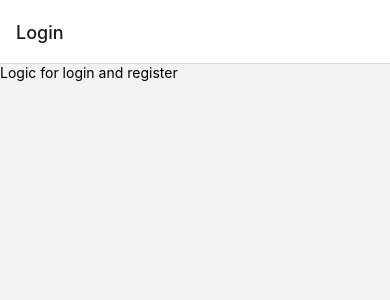
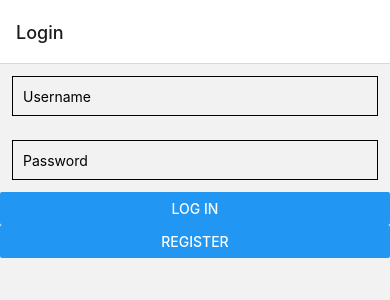
Before and after one commit to svenhho/mobile_application_project, a React Native app: screen /Login in a window 390 px wide. Shown: the top 300 px of the page. Built offline with nearby package versions, Linux system fonts and the light colour scheme.

Commit message:
simple navigation

```diff
--- a/App.js
+++ b/App.js
@@ -18,7 +18,7 @@ export default function App() {
     <NavigationContainer>
       <Stack.Navigator>
         <Stack.Screen name="Login" component={Login}/>
-        <Stack.Screen name="Homepage" component={Homepage}/>
+        <Stack.Screen name="Homepage" component={Homepage} options={{headerBackButtonMenuEnabled: false, headerBackVisible: false}}/>
         <Stack.Screen name="Personal Records" component={PersonalRecords}/>
         <Stack.Screen name="Plan Workout" component={PlanWorkout}/>
         <Stack.Screen name="Settings" component={Settings}/>
--- a/scenes/Homepage.js
+++ b/scenes/Homepage.js
@@ -1,8 +1,28 @@
 import React from 'react'
-import { Text } from 'react-native'
+import { Button, Text, SafeAreaView } from 'react-native'
 
-export default function Homepage(){
+export default function Homepage({ navigation }){
     return(
-        <Text>Main page in the application with "Hello _name_" and options</Text>
-    )
+        <SafeAreaView>
+            <Text>Main page in the application with "Hello _name_" and options</Text>
+            <Button
+                title="Go to Settings"
+                onPress={() =>
+                    navigation.navigate('Settings')
+                }
+            />
+            <Button
+                title="Go to personal records"
+                onPress={() =>
+                    navigation.navigate('Personal Records')
+                }
+            />
+            <Button
+                title="Go to User"
+                onPress={() =>
+                    navigation.navigate('User')
+                }
+            />
+        </SafeAreaView>
+            )
 }
--- a/scenes/Login.js
+++ b/scenes/Login.js
@@ -1,8 +1,37 @@
 import React from 'react'
-import { Text } from 'react-native'
+import { Button, TextInput, SafeAreaView, StyleSheet } from 'react-native'
 
-export default function Login(){
+export default function Login({ navigation }){
+    const loginFunction = () => {
+    /** create checks that it is a user */
+    return navigation.navigate('Homepage')
+    };
+
+    const register = () => {
+    console.log("create logic for this")
+    }
+
     return(
-        <Text>Logic for login and register</Text>
+        <SafeAreaView>
+            <TextInput placeholder='Username' style={styles.input}></TextInput>
+            <TextInput placeholder='Password' style={styles.input}></TextInput>
+            <Button onPress={loginFunction} title="Log in" style={styles.button}></Button>
+            <Button onPress={register} title="Register" style={styles.buttonRegister}></Button>
+        </SafeAreaView>
     )
 }
+
+const styles = StyleSheet.create({
+    input: {
+      height: 40,
+      margin: 12,
+      borderWidth: 1,
+      padding: 10,
+    },
+    button: {
+        color: 'red',
+    },
+    buttonRegister: {
+        color: 'pink',
+    },
+  })
```
